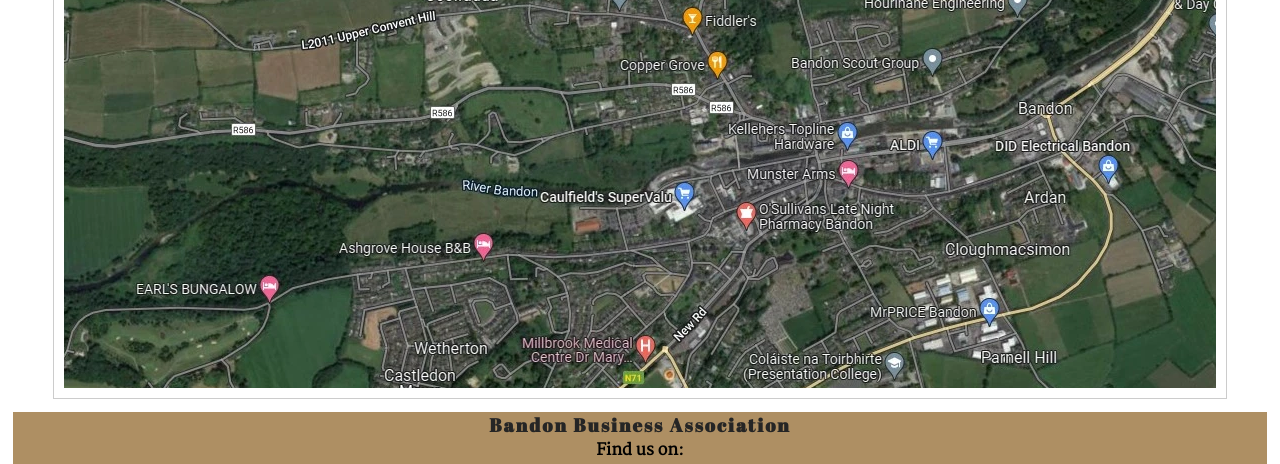
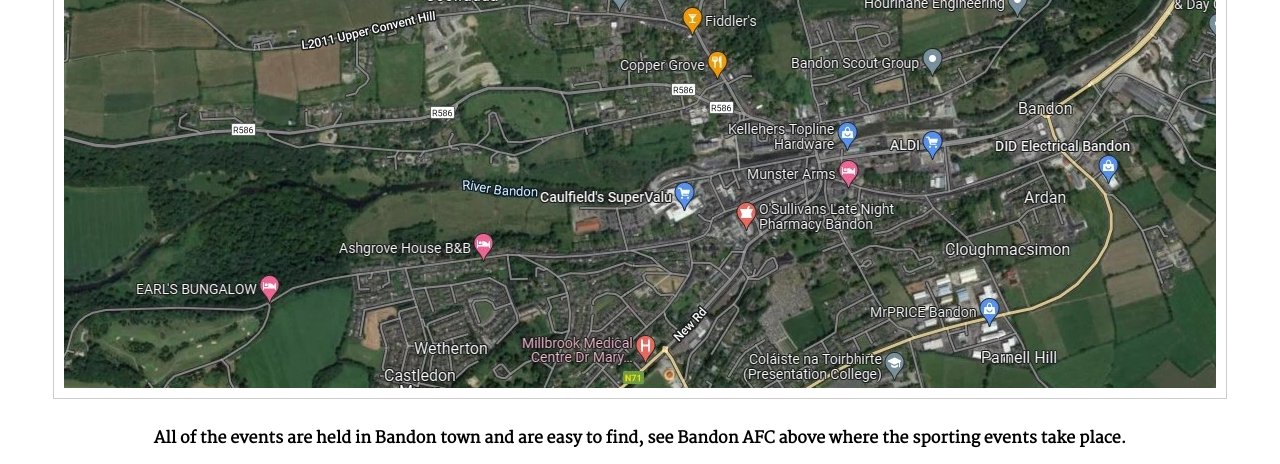
Before and after one commit to KevJord76/milestone-project-1, a plain HTML site: page map.html in a window 1280 px wide. Shown: the part 541-1005 px from the top of the page. Drawn offline with Linux system fonts and the light colour scheme.

Commit message:
Map info added underneath the Map of Bandon

```diff
--- a/assets/css/style.css
+++ b/assets/css/style.css
@@ -239,6 +239,13 @@ details>summary::marker {
     height: 100%;
 }
 
+/* Map info styling */
+.map-info {
+    color: black;
+    margin: 1% auto;
+    padding: 1%;
+}
+
 /* Feedback section styling */
 .feedback-section {
     clear: left;
--- a/map.html
+++ b/map.html
@@ -46,6 +46,9 @@
         <div id="map-container">
             <div id="map-cover"></div>
         </div>
+        <!-- Some more info added about the map -->
+        <p class="secondary-font map-info">All of the events are held in Bandon town and are easy to find,
+            see Bandon AFC above where the sporting events take place.</p>
     </section>
 
     <!-- Page footer -->
```
